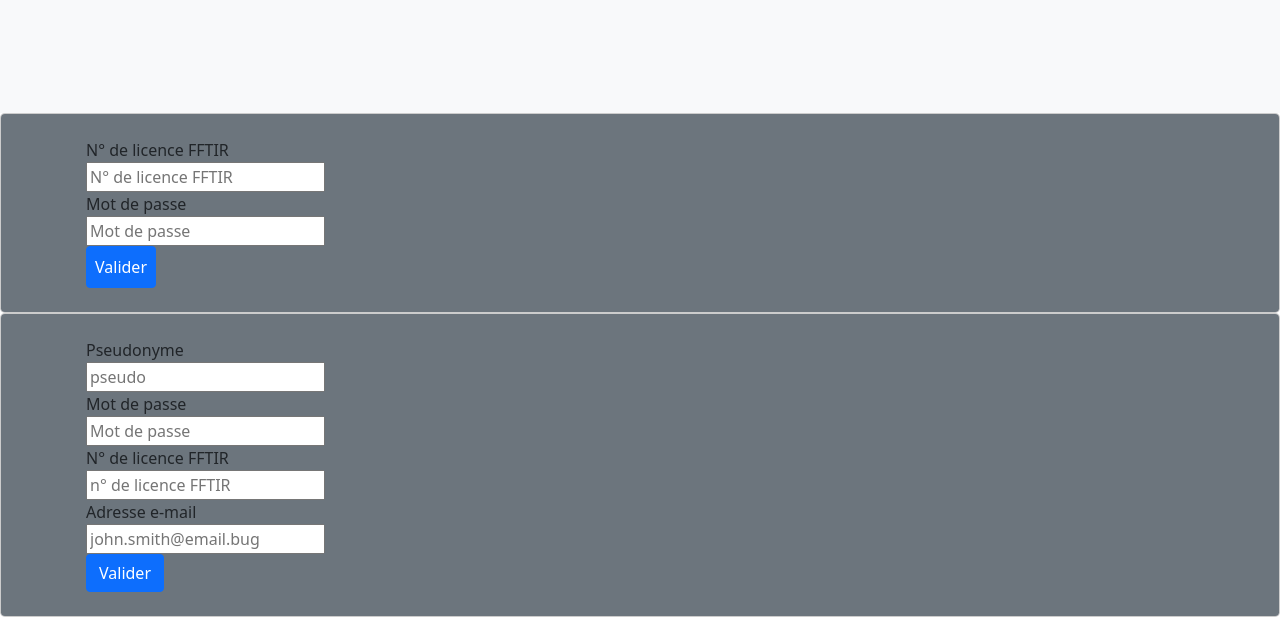
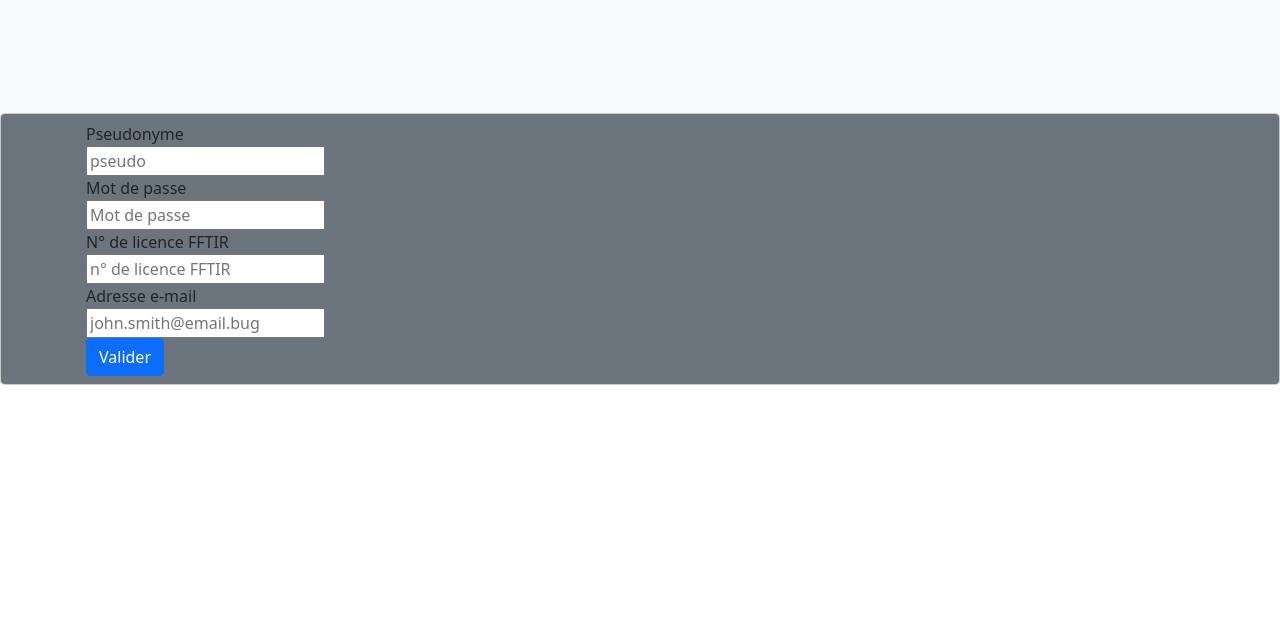
Before and after one commit to sombrebouc/STAC, a PHP site: page / in a window 1280 px wide. Shown: the part 623-1240 px from the top of the page. After the commit the page ends 1008 px from the top, so only its background shows below. Run offline with PHP 8.4, Linux system fonts and the light colour scheme.

Commit message:
modales bootstrap 5

```diff
--- a/StacFunTir/assets/css/style.css
+++ b/StacFunTir/assets/css/style.css
@@ -52,3 +52,10 @@ header
     -ms-border-radius: 10px;
     -o-border-radius: 10px;
 }
+div.modal-body{
+    display: grid;
+    padding: 0.5vh;
+}
+.close{
+    color: red;
+    }
--- /dev/null
+++ b/StacFunTir/assets/js/modals.js
@@ -0,0 +1,11 @@
+// Chargement du DOM avant le lancement de la modal
+window.addEventListener('DOMContentLoaded', function(){
+
+    document.querySelector('#connectBtn').addEventListener('click', function(e){
+        e.preventDefault();
+
+        var myModal = new bootstrap.Modal(document.getElementById('exampleModal'), 'show');
+        console.log(myModal);
+        myModal.show()
+});
+});
--- a/StacFunTir/connexion.php
+++ b/StacFunTir/connexion.php
@@ -9,13 +9,32 @@ setcookie('$licence', '$password', time() + 24*3600, null, null, false, true);
 $_SESSION['licence'] = '';
 $_SESSION['password'] = '';
 
-
 ?>
 
+<!-- \\\\\ MODAL CONNECT ///// -->
+<!-- <div class="modal-content p-2 bg-secondary">
+	<div class="modal-wrapper">-->
 		<!-- =====\\= CONNEXION =//===== -->
-<div class="container">
+		<!-- <div class="container">
 			<div class="row">
-	<form  class="formContainer" action="GET">
+
+		</div>
+	</div>
+
+</div>
+</div> -->
+
+
+
+<!-- Modal -->
+<div class="modal" id="exampleModal" tabindex="-1">
+  <div class="modal-dialog">
+    <div class="modal-content">
+            <div class="modal-body">
+        <button type="button" class="close" data-dismiss="modal" aria-label="Close">
+          <span aria-hidden="true">&times;</span>
+        </button>
+	  <form class="formContainer" action="GET">
 					<div class="inputBox">
 						<label for="licence">N° de licence FFTIR</label>
 						<div>
@@ -33,3 +52,5 @@ $_SESSION['password'] = '';
 			</form>
       </div>
     </div>
+  </div>
+</div>
--- a/StacFunTir/footer.php
+++ b/StacFunTir/footer.php
@@ -1,4 +1,7 @@
 
 <script src="/assets/js/bootstrap.bundle.js"></script>
+<script src="https://code.jquery.com/jquery-3.5.1.min.js" integrity="sha256-9/aliU8dGd2tb6OSsuzixeV4y/faTqgFtohetphbbj0=" crossorigin="anonymous"></script>
+<script src="/assets/js/modals.js"></script>
+
 </body>
 </html>
--- a/StacFunTir/index.php
+++ b/StacFunTir/index.php
@@ -12,10 +12,10 @@
                 <a href="#" class="nav-link">Fun-Tir</a>
             </li>
             <li class="nav-item m-2">
-                <a class="nav-link" href="" role="button" class="btn">Inscription</a>
+                <a class="nav-link" href="" id="signupBtn" role="button" class="btn">Inscription</a>
             </li>
             <li class="nav-item m-2">
-                <a class="nav-link" href="" role="button" class="btn">Connexion</a>
+                <a class="nav-link" href="" id="connectBtn" role="button" class="btn">Connexion</a>
             </li>
             <li class="nav-item m-2">
                 <a href="<?php session_destroy(); ?>" class="nav-link">Déconnexion</a>
@@ -34,21 +34,10 @@
     </div>
 
 </div>
-<!-- \\\\\ MODAL CONNECT ///// -->
-    <div class="modal-content p-2 bg-secondary">
-        <div class="modal-wrapper">
-            <p><?php include 'connexion.php'; ?></p>
-        </div>
-    </div>
-
-<!-- \\\\\ MODAL INSCRIPTION ///// -->
-<div class="modal-content p-2 bg-secondary">
-        <div class="modal-wrapper">
-            <p><?php include 'inscription.php'; ?></p>
-        </div>
-    </div>
 
 <?php
 
+    include 'connexion.php';
+    include 'inscription.php';
     include 'footer.php';
-    ?>
+?>
--- a/StacFunTir/inscription.php
+++ b/StacFunTir/inscription.php
@@ -62,6 +62,10 @@ if ($_SERVER['REQUEST_METHOD'] == 'POST'){
 }
 ?>
 
+<!-- \\\\\ MODAL INSCRIPTION ///// -->
+<div class="modal-content p-2 bg-secondary">
+        <div class="modal-wrapper">
+
 <!-- =====\\= INSCRIPTION =//===== -->
 <div class="container">
     <div class="row">
@@ -113,3 +117,7 @@ if ($_SERVER['REQUEST_METHOD'] == 'POST'){
     </div>
     <?php endif; ?>
 </div>
+
+
+</div>
+    </div>
```
Lines whose indentation alone changed are shown as unchanged.
